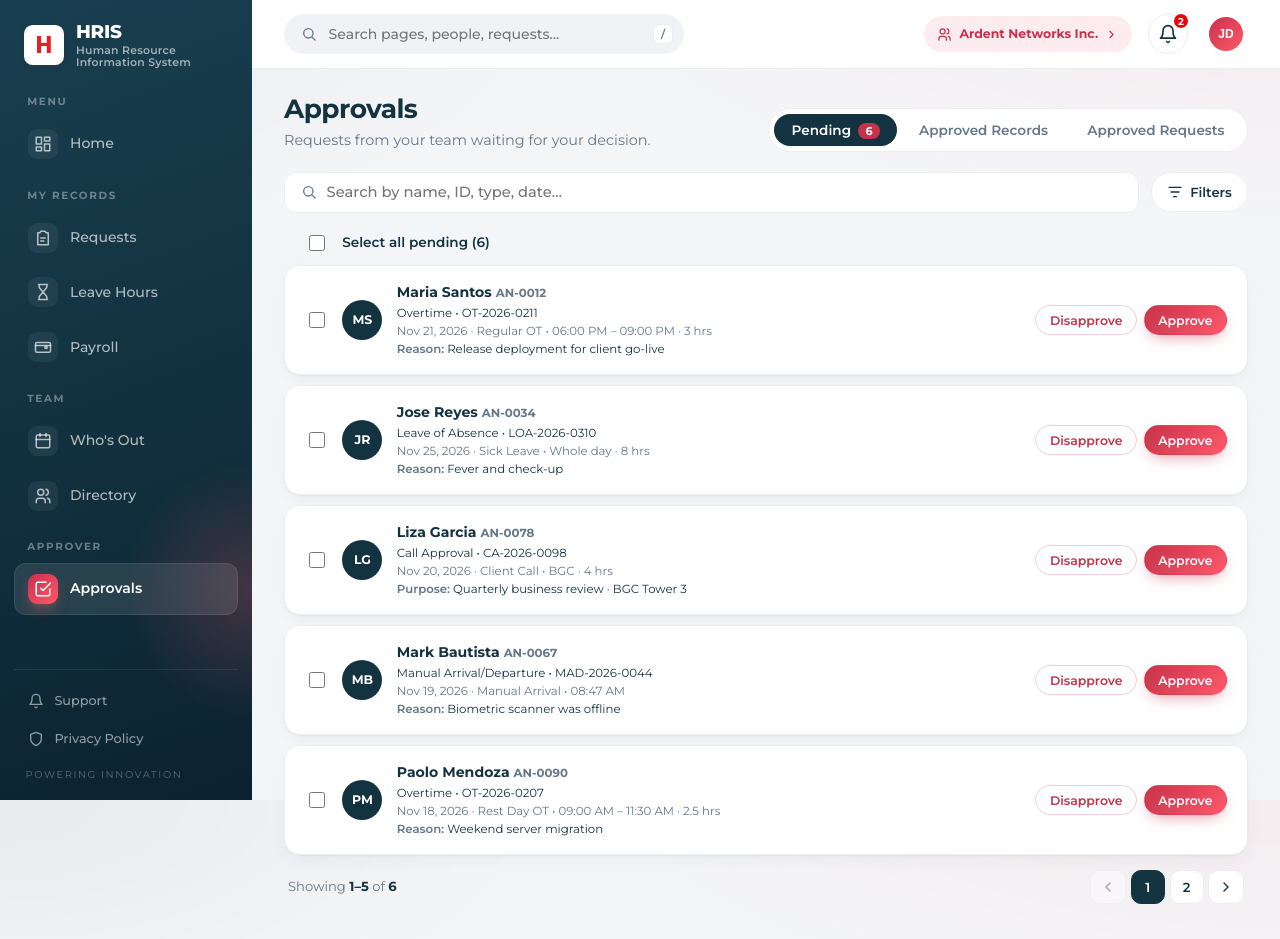
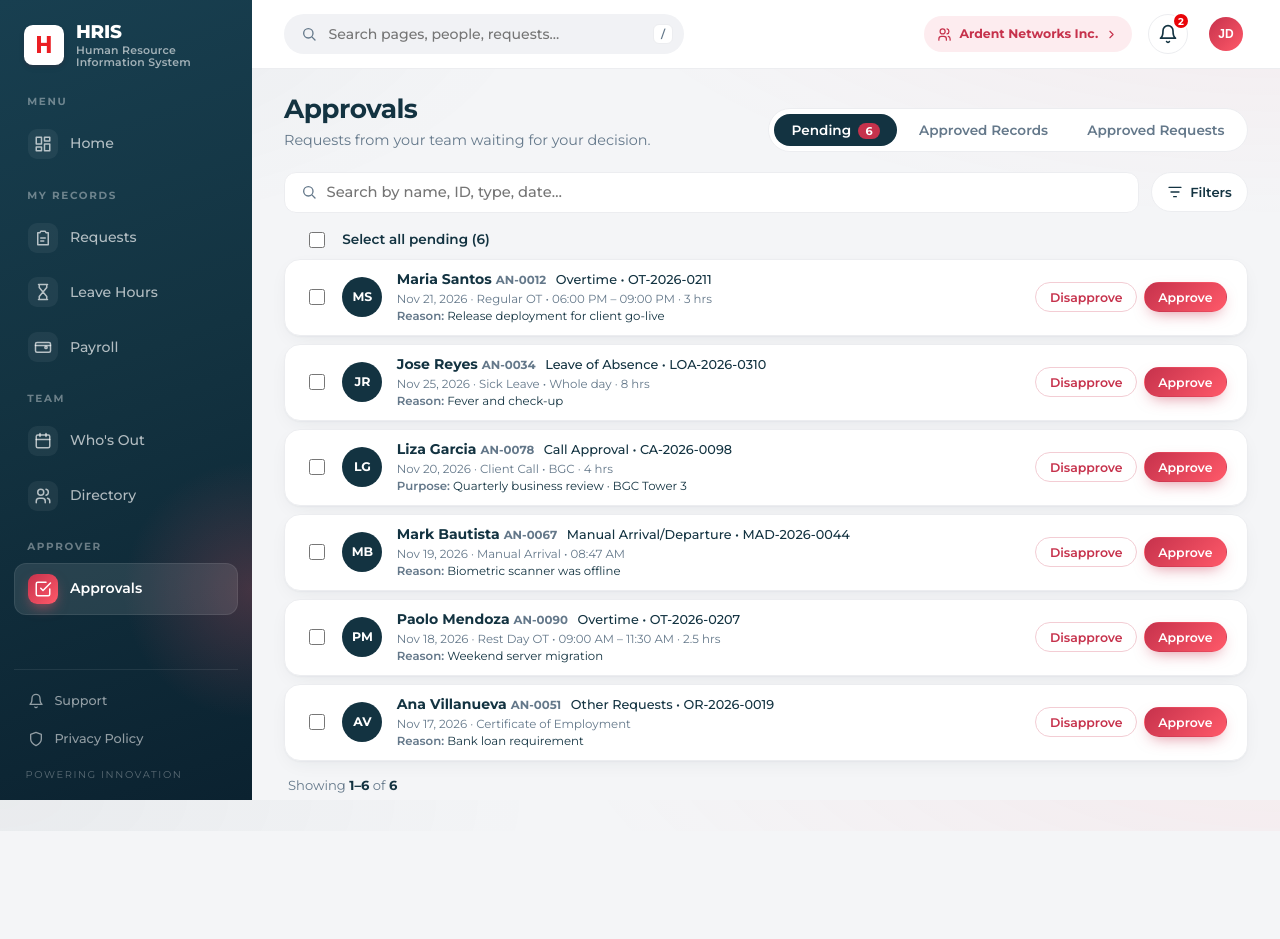
Before and after one commit to naparamon5-spec/hris-v2, a Nuxt app: page /approvals in a window 1280 px wide. After the commit the page ends 831 px from the top, so only its background shows below. Built offline with nearby package versions, Linux system fonts and the light colour scheme.

Commit message:
style: 7 rows per page on every list; compact Approvals cards so 7 fit
Co-Authored-By: Claude Opus 5.5 <noreply@anthropic.com>

```diff
--- a/pages/approvals.vue
+++ b/pages/approvals.vue
@@ -42,8 +42,7 @@
         <span v-else style="width:16px" />
         <span class="av">{{ t.name.split(' ').map(s => s[0]).join('') }}</span>
         <div class="info">
-          <b>{{ t.name }} <small class="m">{{ t.empId }}</small></b>
-          <small>{{ t.app }} • {{ t.no }}</small>
+          <b>{{ t.name }} <small class="m">{{ t.empId }}</small> <span class="app">{{ t.app }} • {{ t.no }}</span></b>
           <small class="m">{{ t.date }} · {{ t.detail }}<template v-if="t.hours"> · {{ t.hours }} hrs</template></small>
           <small v-if="t.reason" class="why"><b>{{ t.app === 'Call Approval' ? 'Purpose' : 'Reason' }}:</b> {{ t.reason }}<template v-if="t.customer"> · {{ t.customer }}</template></small>
         </div>
@@ -156,13 +155,13 @@ const act = async (ids, s) => {
   selected.value = selected.value.filter(id => !ids.includes(id))
   setTimeout(() => (toast.value = ''), 2200)
 }
-const { page, size, total, pages, pageRows } = usePagination(rows, 5)
+const { page, size, total, pages, pageRows } = usePagination(rows, 7)
 </script>
 
 <style scoped>
 .page-head .tabs { margin-bottom: 0; }
 .tabs .count { margin-left: .45rem; font-size: .7rem; font-weight: 700; padding: .05rem .45rem; border-radius: 999px; background: var(--ardent-red); color: #fff; }
-.select-row { display: flex; justify-content: space-between; align-items: center; gap: .75rem; padding: .2rem .4rem .7rem 1.3rem; }
+.select-row { display: flex; justify-content: space-between; align-items: center; gap: .75rem; padding: 0 .4rem .5rem 1.3rem; }
 .all { display: flex; align-items: center; gap: .9rem; font-size: .85rem; font-weight: 600; cursor: pointer; }
 .all.off { opacity: .5; cursor: default; }
 .all input { accent-color: var(--ardent-red); width: 16px; height: 16px; }
@@ -174,8 +173,11 @@ const { page, size, total, pages, pageRows } = usePagination(rows, 5)
 .selecting .btns { display: none; }
 .why { color: var(--text); }
 .why b { font-weight: 600; color: var(--muted); }
-.list { display: flex; flex-direction: column; gap: .6rem; }
-.task { display: flex; align-items: center; gap: .9rem; padding: 1rem 1.25rem; }
+.list { display: flex; flex-direction: column; gap: .5rem; }
+.task { display: flex; align-items: center; gap: .9rem; padding: .6rem 1.25rem; }
+.info .app { font-size: .8rem; font-weight: 500; color: var(--text); margin-left: .35rem; }
+.info > b { font-weight: 700; }
+.info small { line-height: 1.45; }
 .task.done { opacity: .7; }
 .task input { accent-color: var(--ardent-red); width: 16px; height: 16px; }
 .info { flex: 1; display: flex; flex-direction: column; font-size: .88rem; min-width: 0; }
--- a/pages/directory.vue
+++ b/pages/directory.vue
@@ -34,7 +34,7 @@ const filtered = computed(() => directory.filter(e =>
   (!extra.value.department || e.department === extra.value.department) &&
   (!extra.value.role || e.role === extra.value.role) &&
   `${e.name} ${e.role} ${e.department}`.toLowerCase().includes(q.value.toLowerCase())))
-const { page, size, total, pages, pageRows } = usePagination(filtered, 8)
+const { page, size, total, pages, pageRows } = usePagination(filtered, 7)
 </script>
 
 <style scoped>
--- a/pages/notifications.vue
+++ b/pages/notifications.vue
@@ -33,7 +33,7 @@ const filterFields = [{ key: 'kind', label: 'Type', options: uniq(items, n => n.
 const rows = computed(() => items.filter(n =>
   (tab.value === 'All' || n.unread) && (!extra.value.kind || n.kind === extra.value.kind)))
 const unread = computed(() => items.filter(n => n.unread).length)
-const { page, size, total, pages, pageRows } = usePagination(rows, 6)
+const { page, size, total, pages, pageRows } = usePagination(rows, 7)
 </script>
 
 <style scoped>
--- a/pages/payroll/index.vue
+++ b/pages/payroll/index.vue
@@ -99,7 +99,7 @@ const download = () => {
   picked.value = []
   setTimeout(() => (toast.value = ''), 2200)
 }
-const { page, size, total, pages, pageRows } = usePagination(rows, 6)
+const { page, size, total, pages, pageRows } = usePagination(rows, 7)
 </script>
 
 <style scoped>
@@ -107,7 +107,7 @@ const { page, size, total, pages, pageRows } = usePagination(rows, 6)
 .months { margin-bottom: .25rem; }
 .count { display: inline-grid; place-items: center; min-width: 22px; height: 20px; padding: 0 .4rem; margin-left: .35rem; border-radius: 99px; background: #e7eef2; color: var(--ardent-navy); font-size: .68rem; letter-spacing: 0; }
 @media (max-width: 640px) { .dd { flex: 1; } }
-.row { display: flex; align-items: center; gap: 1rem; padding: .9rem 0; border-bottom: 1px solid var(--border); color: inherit; }
+.row { display: flex; align-items: center; gap: 1rem; padding: .85rem 0; border-bottom: 1px solid var(--border); color: inherit; }
 .row:last-child { border-bottom: 0; }
 .row div { display: flex; flex-direction: column; flex: 1; }
 .overlay { position: fixed; inset: 0; background: rgba(19,51,65,.45); display: grid; place-items: center; z-index: 50; padding: 1rem; }
--- a/pages/whos-out.vue
+++ b/pages/whos-out.vue
@@ -60,7 +60,7 @@ const people = computed(() => dayPeople(sel.value))
 const tally = (list) => ({ leave: list.filter(p => p.kind === 'leave').length, call: list.filter(p => p.kind === 'call').length })
 const dayCount = computed(() => tally(people.value))
 
-const { page, size, total, pages, pageRows } = usePagination(people, 5)
+const { page, size, total, pages, pageRows } = usePagination(people, 7)
 watch(sel, () => { page.value = 1 })
 const dayName = computed(() => new Date(year.value, month.value, sel.value).toLocaleDateString('en-US', { weekday: 'long', month: 'long', day: 'numeric' }))
 const isToday = (d) => year.value === now.getFullYear() && month.value === now.getMonth() && d === now.getDate()
```
